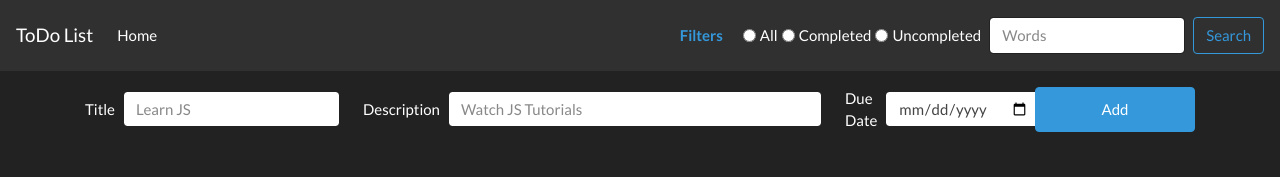
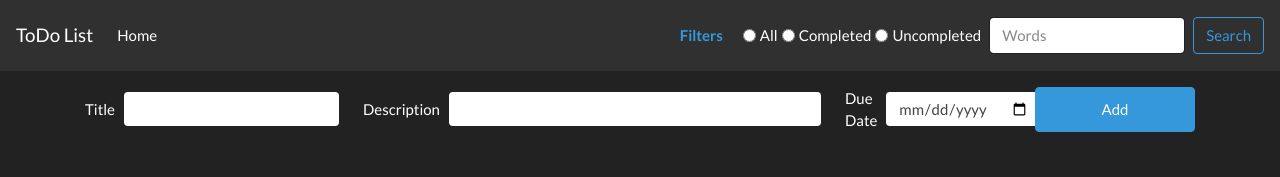
Before and after one commit to agflAbel/JS_Pair_Programing, a plain HTML site: page index.html in a window 1280 px wide. Shown: the top 177 px of the page. Drawn offline with nearby package versions, Linux system fonts and the light colour scheme.

Commit message:
placeholders

```diff
--- a/index.html
+++ b/index.html
@@ -174,7 +174,6 @@
                 type="text"
                 id="title"
                 class="form-control ml-sm-2"
-                placeholder="Learn JS"
               >
             </div>
 
@@ -185,7 +184,6 @@
                 type="text"
                 id="description"
                 class="form-control ml-sm-2"
-                placeholder="Watch JS Tutorials"
               >
             </div>
 
```
